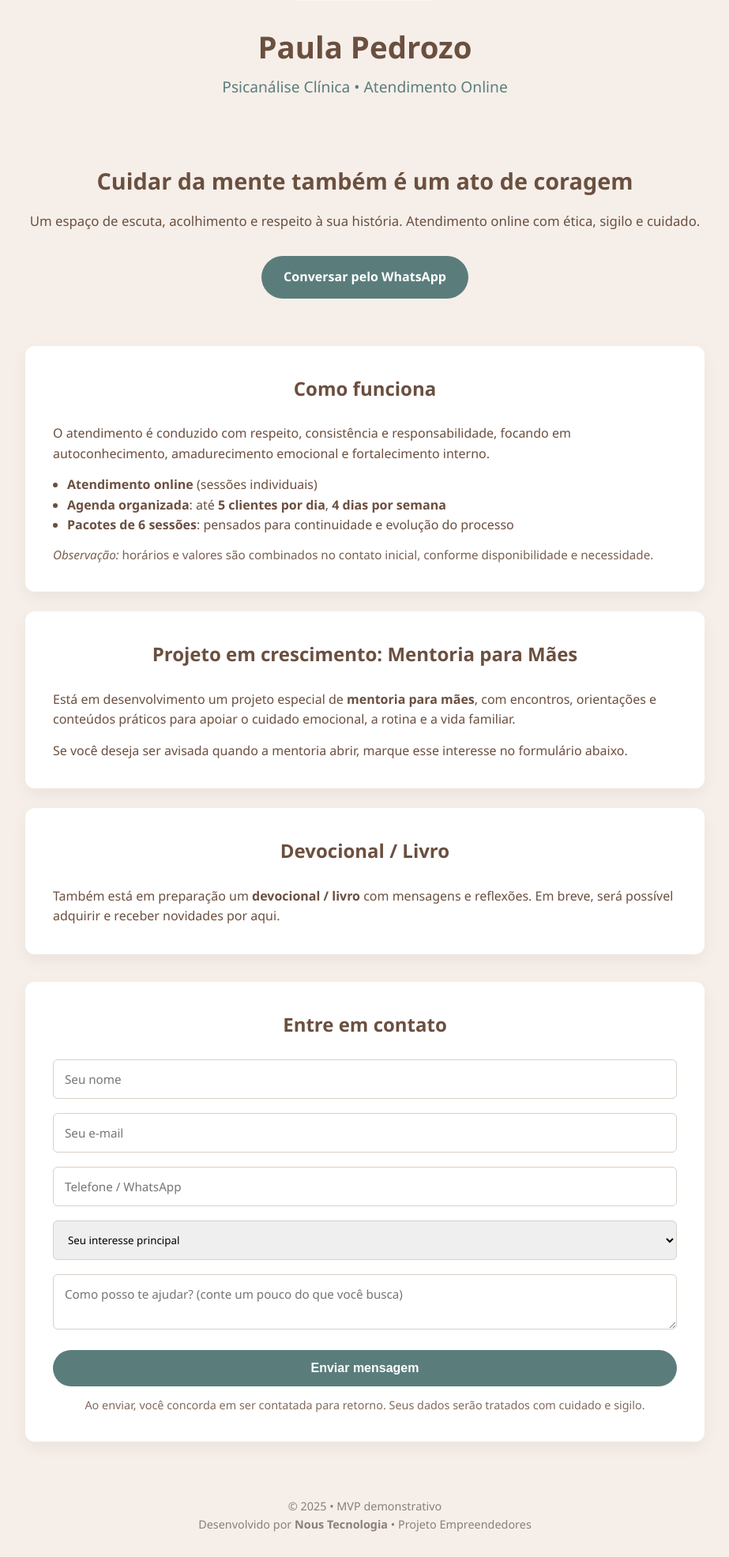
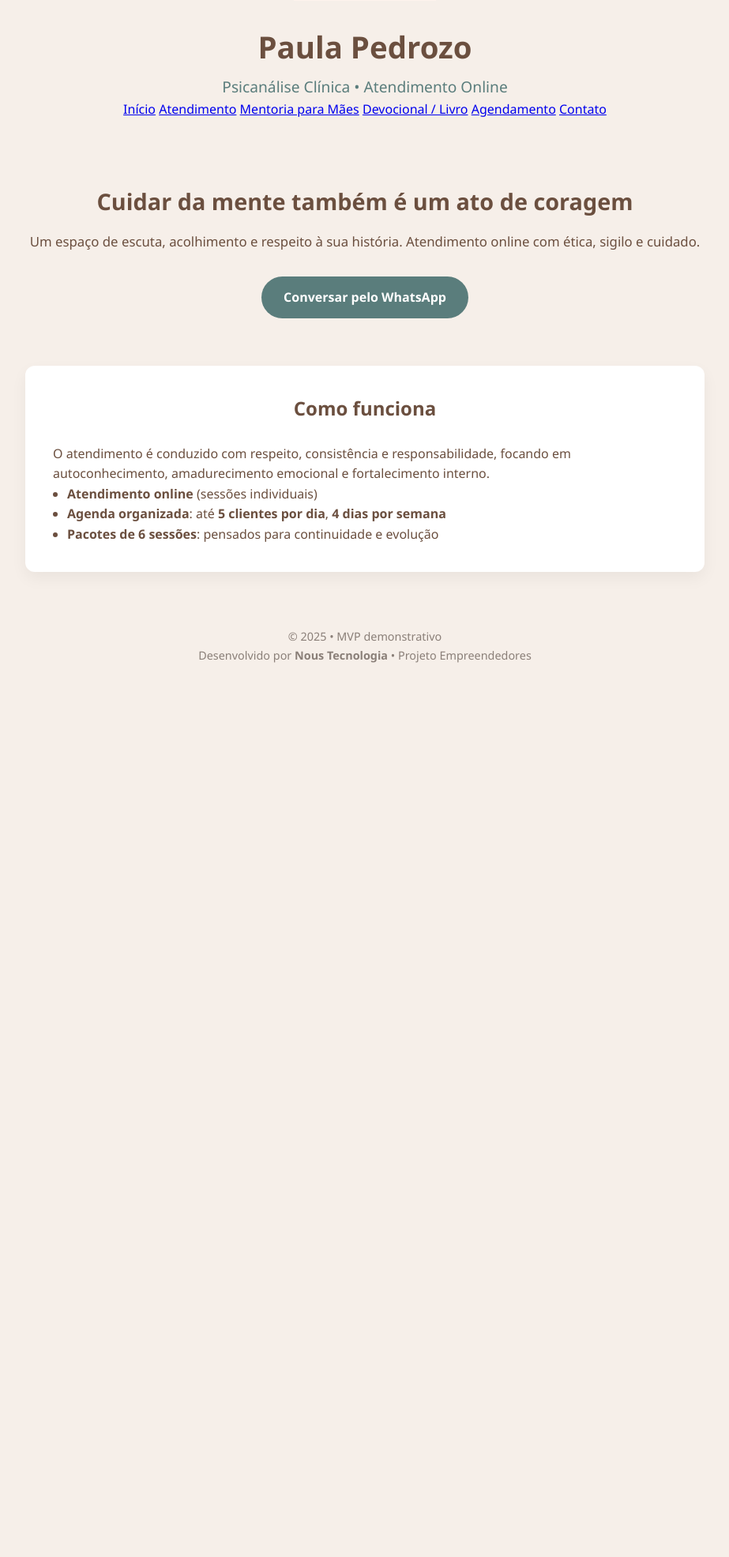
Before and after one commit to WilsonNous/paulapedrozo, a Flask app: page / in a window 1280 px wide. Shown: the part 221-2192 px from the top of the page at 79% size, without its empty margins (178-1101 px from the left). After the commit the page ends 1060 px from the top, so only its background shows below. Run offline with Flask 3, Linux system fonts and the light colour scheme.

Commit message:
Update index.html

```diff
--- a/backend/templates/index.html
+++ b/backend/templates/index.html
@@ -1,43 +1,10 @@
-<!DOCTYPE html>
-<html lang="pt-BR">
-<head>
-  <meta charset="UTF-8">
+{% extends "base.html" %}
 
-  <title>Paula Pedrozo | Psicanálise Clínica • Atendimento Online</title>
+{% block title %}
+Paula Pedrozo | Psicanálise Clínica • Atendimento Online
+{% endblock %}
 
-  <meta name="viewport" content="width=device-width, initial-scale=1.0">
-
-  <meta name="description"
-        content="Atendimento em psicanálise clínica com acolhimento, ética e cuidado emocional. Atendimento online. Mentoria para mães e projetos autorais." />
-
-  <meta name="author" content="Nous Tecnologia" />
-
-  <!-- ================= FAVICON ================= -->
-  <link rel="icon" href="{{ url_for('static', filename='favicon/favicon.ico') }}" type="image/x-icon">
-  <link rel="icon" type="image/png" sizes="32x32" href="{{ url_for('static', filename='favicon/favicon-32x32.png') }}">
-  <link rel="icon" type="image/png" sizes="16x16" href="{{ url_for('static', filename='favicon/favicon-16x16.png') }}">
-  <link rel="apple-touch-icon" href="{{ url_for('static', filename='favicon/apple-touch-icon.png') }}">
-
-  <!-- ================= CSS ================= -->
-  <link rel="stylesheet" href="{{ url_for('static', filename='css/styles.css') }}">
-</head>
-
-<body>
-
-  <!-- ================= HEADER ================= -->
-  <header class="hero">
-    <img
-      src="{{ url_for('static', filename='images/logo-paula-pedrozo.png') }}"
-      alt="Paula Pedrozo - Psicanálise Clínica"
-      class="logo"
-    />
-
-    <h1>Paula Pedrozo</h1>
-    <p>Psicanálise Clínica • Atendimento Online</p>
-  </header>
-
-  <!-- ================= CONTEÚDO ================= -->
-  <main class="container">
+{% block content %}
 
 <!-- INTRO -->
 <section class="intro">
@@ -61,90 +28,16 @@
 <section class="formulario" style="margin-bottom: 25px;">
   <h2>Como funciona</h2>
 
-      <p style="margin-bottom: 14px;">
-        O atendimento é conduzido com respeito, consistência e responsabilidade, focando em
-        autoconhecimento, amadurecimento emocional e fortalecimento interno.
+  <p>
+    O atendimento é conduzido com respeito, consistência e responsabilidade,
+    focando em autoconhecimento, amadurecimento emocional e fortalecimento interno.
   </p>
 
-      <ul style="padding-left: 18px; margin-bottom: 10px;">
+  <ul style="padding-left: 18px;">
     <li><strong>Atendimento online</strong> (sessões individuais)</li>
     <li><strong>Agenda organizada</strong>: até <strong>5 clientes por dia</strong>, <strong>4 dias por semana</strong></li>
-        <li><strong>Pacotes de 6 sessões</strong>: pensados para continuidade e evolução do processo</li>
+    <li><strong>Pacotes de 6 sessões</strong>: pensados para continuidade e evolução</li>
   </ul>
-
-      <p style="margin-top: 12px; font-size: 0.95rem; opacity: 0.9;">
-        <em>Observação:</em> horários e valores são combinados no contato inicial, conforme disponibilidade e necessidade.
-      </p>
 </section>
 
-    <!-- MENTORIA PARA MÃES -->
-    <section class="formulario" style="margin-bottom: 25px;">
-      <h2>Projeto em crescimento: Mentoria para Mães</h2>
-
-      <p style="margin-bottom: 14px;">
-        Está em desenvolvimento um projeto especial de <strong>mentoria para mães</strong>,
-        com encontros, orientações e conteúdos práticos para apoiar o cuidado emocional,
-        a rotina e a vida familiar.
-      </p>
-
-      <p style="margin-bottom: 0;">
-        Se você deseja ser avisada quando a mentoria abrir,
-        marque esse interesse no formulário abaixo.
-      </p>
-    </section>
-
-    <!-- DEVOCIONAL / LIVRO -->
-    <section class="formulario" style="margin-bottom: 35px;">
-      <h2>Devocional / Livro</h2>
-
-      <p style="margin-bottom: 0;">
-        Também está em preparação um <strong>devocional / livro</strong> com mensagens e reflexões.
-        Em breve, será possível adquirir e receber novidades por aqui.
-      </p>
-    </section>
-
-    <!-- CONTATO -->
-    <section class="formulario">
-      <h2>Entre em contato</h2>
-
-      <form method="POST" action="/contato">
-
-        <input type="text" name="nome" placeholder="Seu nome" required>
-
-        <input type="email" name="email" placeholder="Seu e-mail" required>
-
-        <input type="text" name="telefone" placeholder="Telefone / WhatsApp">
-
-        <select name="interesse"
-                style="width:100%; padding:14px; margin-bottom:18px; border-radius:6px; border:1px solid var(--cinza-borda); font-family: inherit;">
-          <option value="" selected>Seu interesse principal</option>
-          <option value="atendimento">Atendimento online (sessões individuais)</option>
-          <option value="pacote_6">Pacote de 6 sessões</option>
-          <option value="mentoria_maes">Mentoria para mães (quero ser avisada)</option>
-          <option value="devocional_livro">Devocional / Livro (quero novidades)</option>
-        </select>
-
-        <textarea name="mensagem"
-                  placeholder="Como posso te ajudar? (conte um pouco do que você busca)"></textarea>
-
-        <button type="submit">Enviar mensagem</button>
-      </form>
-
-      <p style="margin-top: 12px; font-size: 0.9rem; opacity: 0.85; text-align:center;">
-        Ao enviar, você concorda em ser contatada para retorno.
-        Seus dados serão tratados com cuidado e sigilo.
-      </p>
-    </section>
-
-  </main>
-
-  <!-- ================= FOOTER ================= -->
-  <footer>
-    <p>
-      © 2025 • MVP demonstrativo<br>
-      Desenvolvido por <strong>Nous Tecnologia</strong> • Projeto Empreendedores
-    </p>
-  </footer>
-
-</body>
-</html>
+{% endblock %}
```
Lines whose indentation alone changed are shown as unchanged.
